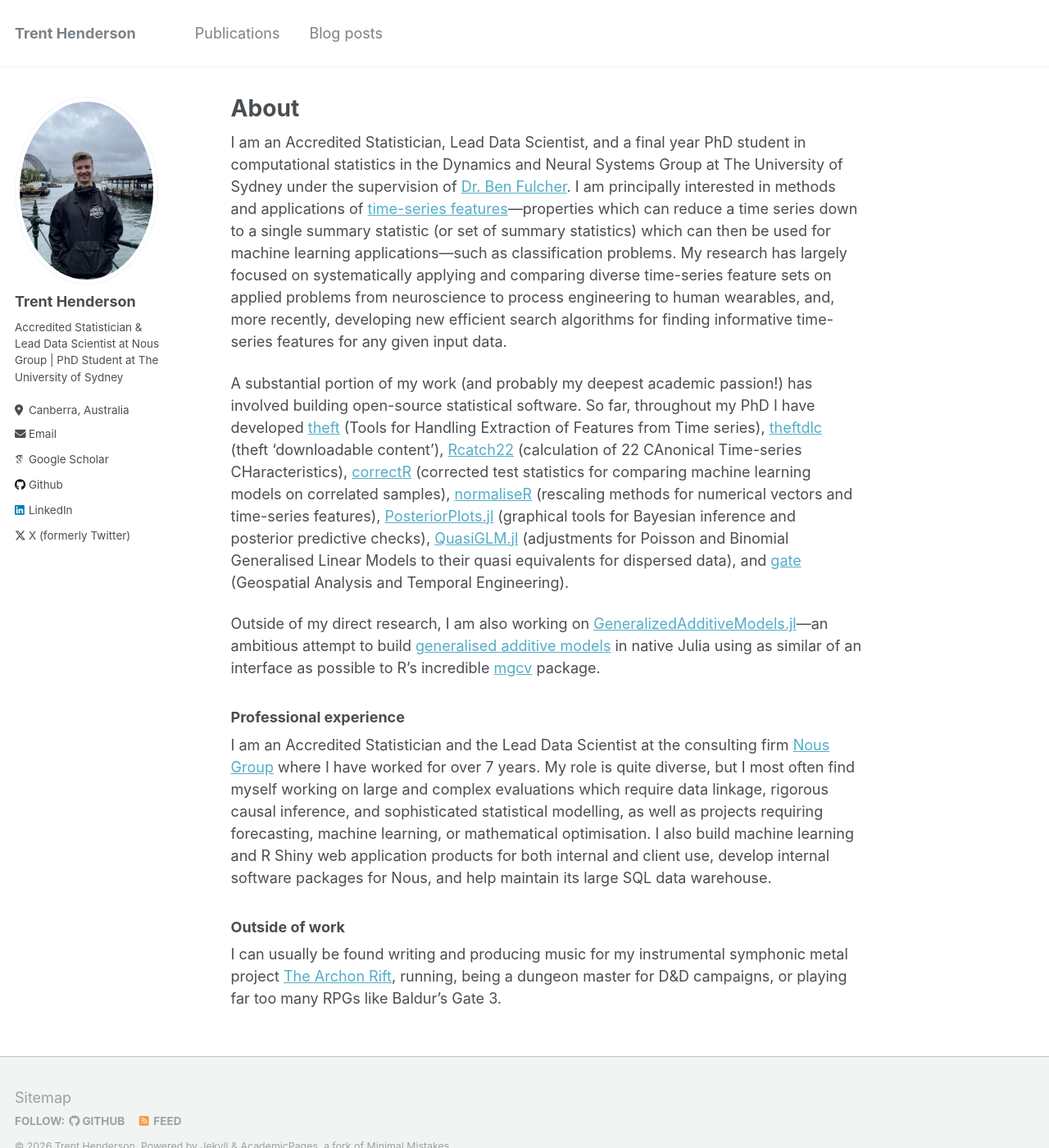
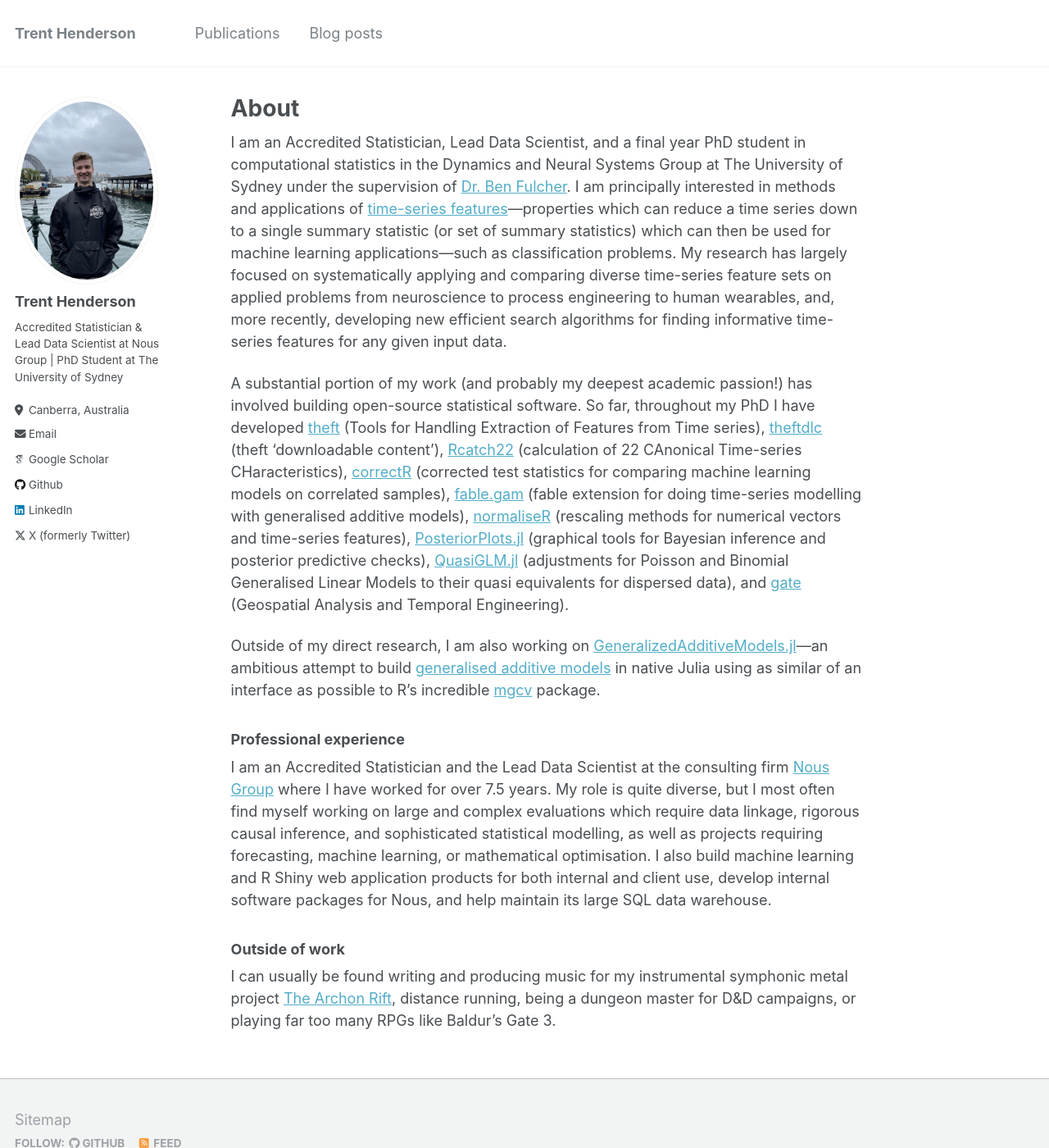
Before and after one commit to hendersontrent/hendersontrent.github.io, a Jekyll site: the page built from _pages/about.md, in a window 1280 px wide and 1400 px high. Shown: the whole window at 82% size. Built offline with Jekyll 4.4.1, drawn with Linux system fonts in a browser that asks for light colours; some web fonts are replaced.

Commit message:
Update about.md

```diff
--- a/_pages/about.md
+++ b/_pages/about.md
@@ -10,14 +10,14 @@ redirect_from:
 
 I am an Accredited Statistician, Lead Data Scientist, and a final year PhD student in computational statistics in the Dynamics and Neural Systems Group at The University of Sydney under the supervision of [Dr. Ben Fulcher](http://www.benfulcher.com/). I am principally interested in methods and applications of [time-series features](https://arxiv.org/abs/1709.08055)---properties which can reduce a time series down to a single summary statistic (or set of summary statistics) which can then be used for machine learning applications---such as classification problems. My research has largely focused on systematically applying and comparing diverse time-series feature sets on applied problems from neuroscience to process engineering to human wearables, and, more recently, developing new efficient search algorithms for finding informative time-series features for any given input data.
 
-A substantial portion of my work (and probably my deepest academic passion!) has involved building open-source statistical software. So far, throughout my PhD I have developed [theft](https://hendersontrent.github.io/theft/) (Tools for Handling Extraction of Features from Time series), [theftdlc](https://hendersontrent.github.io/theftdlc/) (theft 'downloadable content'), [Rcatch22](https://github.com/hendersontrent/Rcatch22) (calculation of 22 CAnonical Time-series CHaracteristics), [correctR](https://hendersontrent.github.io/correctR/) (corrected test statistics for comparing machine learning models on correlated samples), [normaliseR](https://github.com/hendersontrent/normaliseR) (rescaling methods for numerical vectors and time-series features), [PosteriorPlots.jl](https://github.com/hendersontrent/PosteriorPlots.jl) (graphical tools for Bayesian inference and posterior predictive checks), [QuasiGLM.jl](https://github.com/hendersontrent/QuasiGLM.jl) (adjustments for Poisson and Binomial Generalised Linear Models to their quasi equivalents for dispersed data), and [gate](https://github.com/hendersontrent/gate) (Geospatial Analysis and Temporal Engineering).
+A substantial portion of my work (and probably my deepest academic passion!) has involved building open-source statistical software. So far, throughout my PhD I have developed [theft](https://hendersontrent.github.io/theft/) (Tools for Handling Extraction of Features from Time series), [theftdlc](https://hendersontrent.github.io/theftdlc/) (theft 'downloadable content'), [Rcatch22](https://github.com/hendersontrent/Rcatch22) (calculation of 22 CAnonical Time-series CHaracteristics), [correctR](https://hendersontrent.github.io/correctR/) (corrected test statistics for comparing machine learning models on correlated samples), [fable.gam](https://github.com/hendersontrent/fable.gam) (fable extension for doing time-series modelling with generalised additive models), [normaliseR](https://github.com/hendersontrent/normaliseR) (rescaling methods for numerical vectors and time-series features), [PosteriorPlots.jl](https://github.com/hendersontrent/PosteriorPlots.jl) (graphical tools for Bayesian inference and posterior predictive checks), [QuasiGLM.jl](https://github.com/hendersontrent/QuasiGLM.jl) (adjustments for Poisson and Binomial Generalised Linear Models to their quasi equivalents for dispersed data), and [gate](https://github.com/hendersontrent/gate) (Geospatial Analysis and Temporal Engineering).
 
 Outside of my direct research, I am also working on [GeneralizedAdditiveModels.jl](https://github.com/hendersontrent/GeneralizedAdditiveModels.jl)---an ambitious attempt to build [generalised additive models](https://en.wikipedia.org/wiki/Generalized_additive_model) in native Julia using as similar of an interface as possible to R's incredible [mgcv](https://cran.r-project.org/web/packages/mgcv/index.html) package.
 
 ### Professional experience
 
-I am an Accredited Statistician and the Lead Data Scientist at the consulting firm [Nous Group](https://nousgroup.com/people/trent-henderson/) where I have worked for over 7 years. My role is quite diverse, but I most often find myself working on large and complex evaluations which require data linkage, rigorous causal inference, and sophisticated statistical modelling, as well as projects requiring forecasting, machine learning, or mathematical optimisation. I also build machine learning and R Shiny web application products for both internal and client use, develop internal software packages for Nous, and help maintain its large SQL data warehouse.
+I am an Accredited Statistician and the Lead Data Scientist at the consulting firm [Nous Group](https://nousgroup.com/people/trent-henderson/) where I have worked for over 7.5 years. My role is quite diverse, but I most often find myself working on large and complex evaluations which require data linkage, rigorous causal inference, and sophisticated statistical modelling, as well as projects requiring forecasting, machine learning, or mathematical optimisation. I also build machine learning and R Shiny web application products for both internal and client use, develop internal software packages for Nous, and help maintain its large SQL data warehouse.
 
 ### Outside of work
 
-I can usually be found writing and producing music for my instrumental symphonic metal project [The Archon Rift](https://thearchonrift.bandcamp.com), running, being a dungeon master for D&D campaigns, or playing far too many RPGs like Baldur's Gate 3.
+I can usually be found writing and producing music for my instrumental symphonic metal project [The Archon Rift](https://thearchonrift.bandcamp.com), distance running, being a dungeon master for D&D campaigns, or playing far too many RPGs like Baldur's Gate 3.
```
